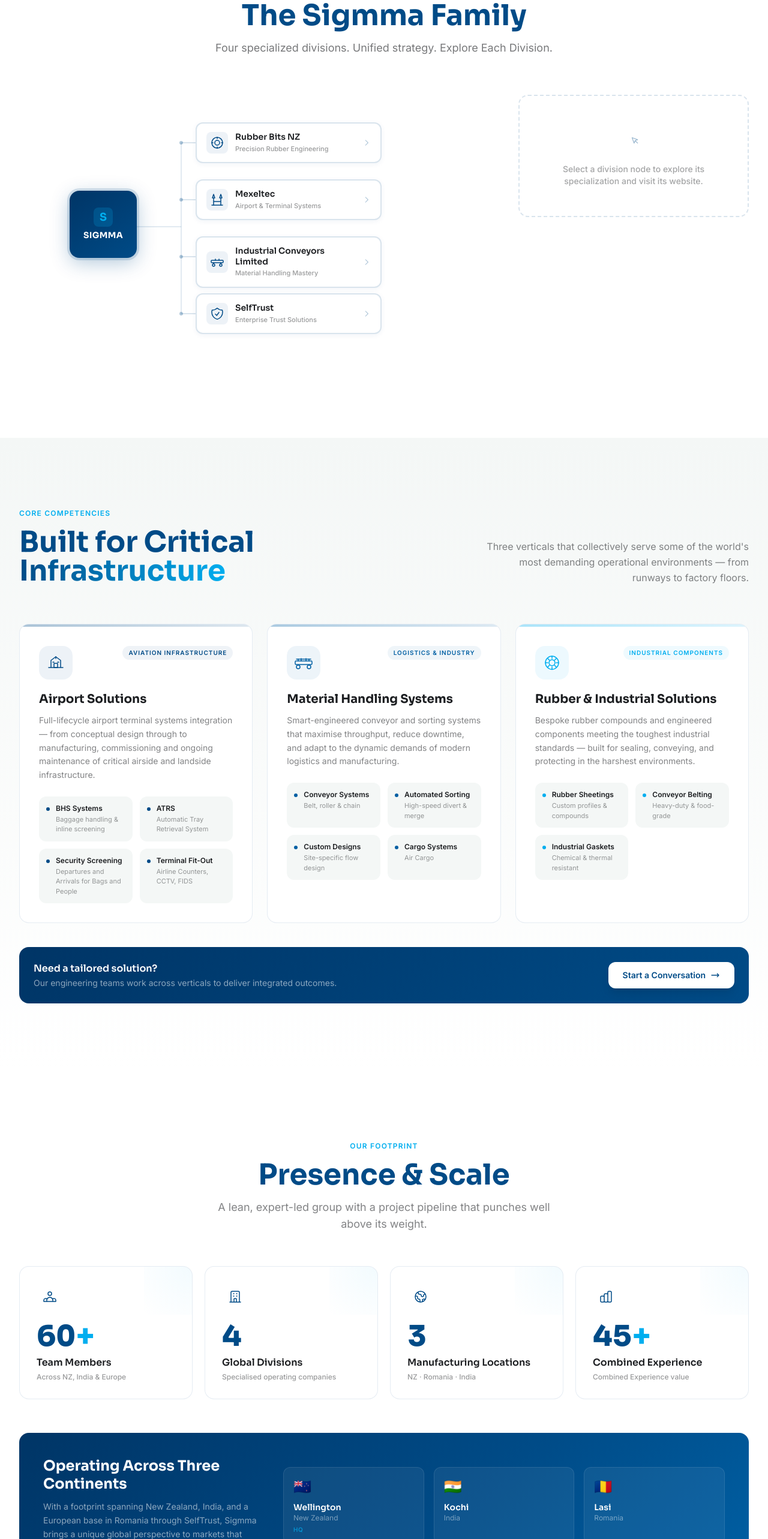
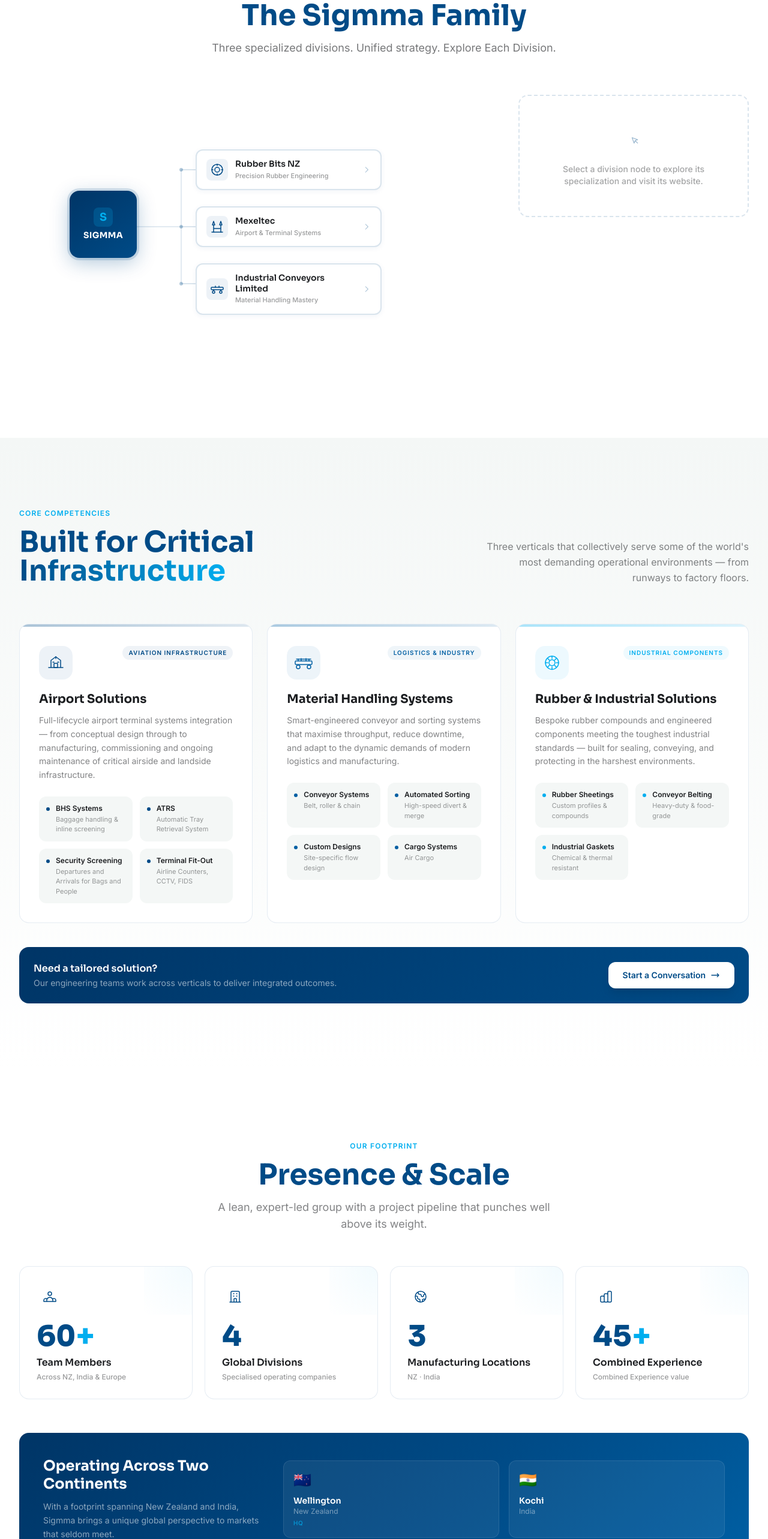
Before and after one commit to SharkSpidy/sigmma, a React (Vite) app: page / in a window 1280 px wide. Shown: the part 948-3514 px from the top of the page at 60% size. Built offline with nearby package versions, Linux system fonts and the light colour scheme.

Commit message:
Ecosystem: Removed SelfTrust

```diff
--- a/src/components/EcosystemTree.tsx
+++ b/src/components/EcosystemTree.tsx
@@ -68,22 +68,6 @@ const companies: Company[] = [
     tags: ['Airport Converyor System', 'Material Handling', 'Airport Security Equipment'],
     region: 'New Zealand',
   },
-  {
-    id: 'selftrust',
-    name: 'SelfTrust',
-    url: 'https://www.selftrust.ro/en',
-    tagline: 'Enterprise Trust Solutions',
-    specialization: 'Technology & Assurance',
-    description:
-      'Manufacturers of Baggage Handling Systems Turnkey, ATRS, Self Bag Drops, Warehouse automation.',
-    icon: (
-      <svg viewBox="0 0 24 24" fill="none" stroke="currentColor" strokeWidth="1.5" className="w-6 h-6">
-        <path strokeLinecap="round" strokeLinejoin="round" d="M9 12.75L11.25 15 15 9.75m-3-7.036A11.959 11.959 0 013.598 6 11.99 11.99 0 003 9.749c0 5.592 3.824 10.29 9 11.623 5.176-1.332 9-6.03 9-11.622 0-1.31-.21-2.571-.598-3.751h-.152c-3.196 0-6.1-1.248-8.25-3.285z" />
-      </svg>
-    ),
-    tags: ['BHS', 'ATRS', 'Warehouse Automation'],
-    region: 'Romania / Europe',
-  },
 ]
 
 const EcosystemTree: React.FC = () => {
@@ -109,11 +93,11 @@ const EcosystemTree: React.FC = () => {
 
   const activeCompany = companies.find((c) => c.id === activeId)
 
-  // Tree diagram coordinates
+  // Tree diagram coordinates (adjusted for 3 nodes to stay centered)
   const parentX = 80
   const parentY = 220
   const childX = 280
-  const childYs = [80, 175, 270, 365]
+  const childYs = [125, 220, 315]
 
   return (
     <section id="ecosystem" ref={sectionRef} className="bg-white py-20 lg:py-28 overflow-hidden">
@@ -126,7 +110,7 @@ const EcosystemTree: React.FC = () => {
             The Sigmma Family
           </h2>
           <p className="text-charcoal/60 text-lg max-w-2xl mx-auto">
-            Four specialized divisions. Unified strategy. Explore Each Division.
+            Three specialized divisions. Unified strategy. Explore Each Division.
           </p>
         </div>
 
@@ -156,7 +140,7 @@ const EcosystemTree: React.FC = () => {
                 {/* Vertical spine */}
                 <line
                   x1={childX - 10} y1={childYs[0]}
-                  x2={childX - 10} y2={childYs[3]}
+                  x2={childX - 10} y2={childYs[2]}
                   stroke="#004B87" strokeWidth="1.5" opacity="0.15"
                 />
 
@@ -340,7 +324,6 @@ const EcosystemTree: React.FC = () => {
                     ))}
                   </div>
 
-                  {activeCompany.id !== 'selftrust' && (
                   <a
                     href={activeCompany.url}
                     target="_blank"
@@ -352,7 +335,6 @@ const EcosystemTree: React.FC = () => {
                       <path strokeLinecap="round" strokeLinejoin="round" strokeWidth={2} d="M10 6H6a2 2 0 00-2 2v10a2 2 0 002 2h10a2 2 0 002-2v-4M14 4h6m0 0v6m0-6L10 14" />
                     </svg>
                   </a>
-                  )}
                 </div>
               </div>
             ) : (
--- a/src/components/Footer.tsx
+++ b/src/components/Footer.tsx
@@ -5,7 +5,6 @@ const Footer: React.FC = () => {
     { name: 'Rubber Bits NZ', url: 'https://rubberbitsnz.com/' },
     { name: 'Mexeltec', url: 'https://mexeltec.com/' },
     { name: 'Industrial Conveyors', url: 'https://industrialconveyors.co.nz/' },
-    // { name: 'SelfTrust', url: 'https://www.selftrust.ro/en' },
   ]
 
   const scrollTo = (href: string) => {
--- a/src/components/GlobalMetrics.tsx
+++ b/src/components/GlobalMetrics.tsx
@@ -36,7 +36,7 @@ const metrics: Metric[] = [
     value: 3,
     suffix: '',
     label: 'Manufacturing Locations',
-    sublabel: 'NZ · Romania · India',
+    sublabel: 'NZ · India',
     icon: (
       <svg viewBox="0 0 24 24" fill="none" stroke="currentColor" strokeWidth="1.5" className="w-6 h-6">
         <path strokeLinecap="round" strokeLinejoin="round" d="M3.055 11H5a2 2 0 012 2v1a2 2 0 002 2 2 2 0 012 2v2.945M8 3.935V5.5A2.5 2.5 0 0010.5 8h.5a2 2 0 012 2 2 2 0 104 0 2 2 0 012-2h1.064M15 20.488V18a2 2 0 012-2h3.064M21 12a9 9 0 11-18 0 9 9 0 0118 0z" />
@@ -180,19 +180,18 @@ const GlobalMetrics: React.FC = () => {
                 {/* Left text */}
                 <div className="lg:w-1/3">
                   <h3 className="font-display font-bold text-2xl text-white mb-3 leading-tight">
-                    Operating Across Three Continents
+                    Operating Across Two Continents
                   </h3>
                   <p className="text-white/55 text-sm leading-relaxed">
-                    With a footprint spanning New Zealand, India, and a European base in Romania through SelfTrust, Sigmma brings a unique global perspective to markets that seldom meet.
+                    With a footprint spanning New Zealand and India, Sigmma brings a unique global perspective to markets that seldom meet.
                   </p>
                 </div>
 
                 {/* Office cards */}
-                <div className="lg:w-2/3 grid grid-cols-1 sm:grid-cols-3 gap-4 w-full">
+                <div className="lg:w-2/3 grid grid-cols-1 sm:grid-cols-2 gap-4 w-full">
                   {[
                     { city: 'Wellington', country: 'New Zealand', flag: '🇳🇿', role: 'HQ' },
                     { city: 'Kochi', country: 'India', flag: '🇮🇳' },
-                    { city: 'Lasi', country: 'Romania', flag: '🇷🇴' },
                   ].map((office) => (
                     <div
                       key={office.city}
```
Also changed, not shown: sigmma-preview.html (+8 -34 lines). Lines whose indentation alone changed are shown as unchanged.
